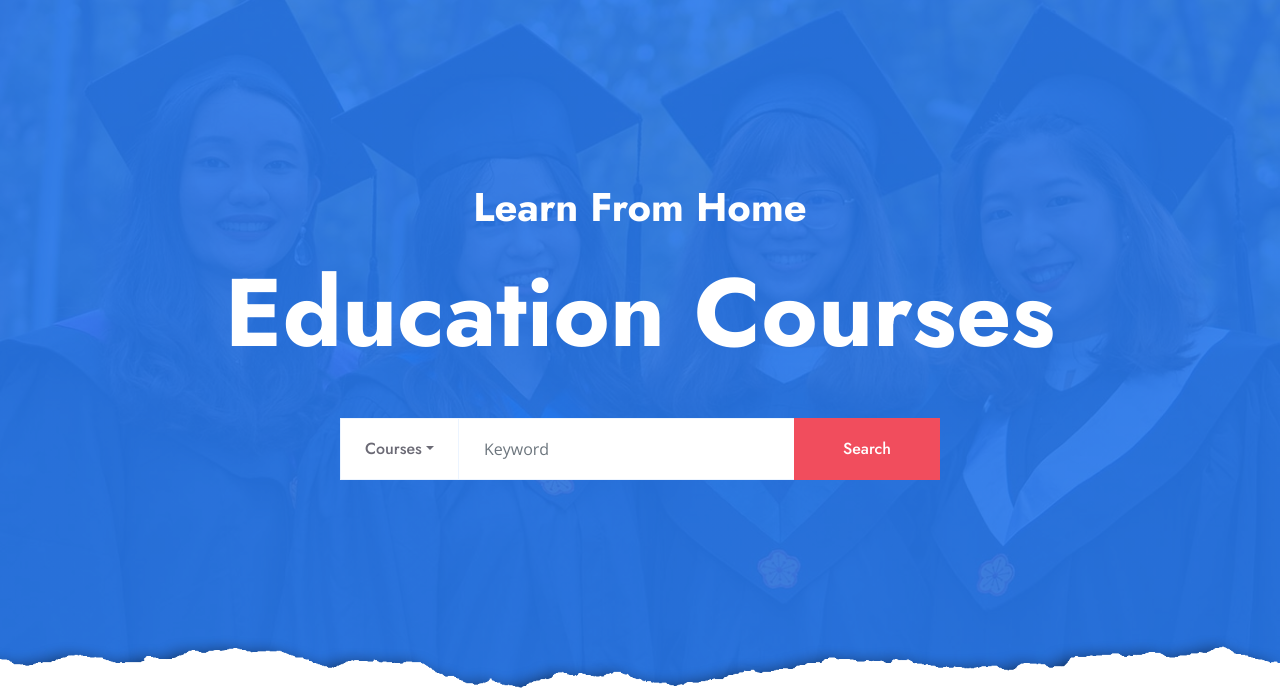
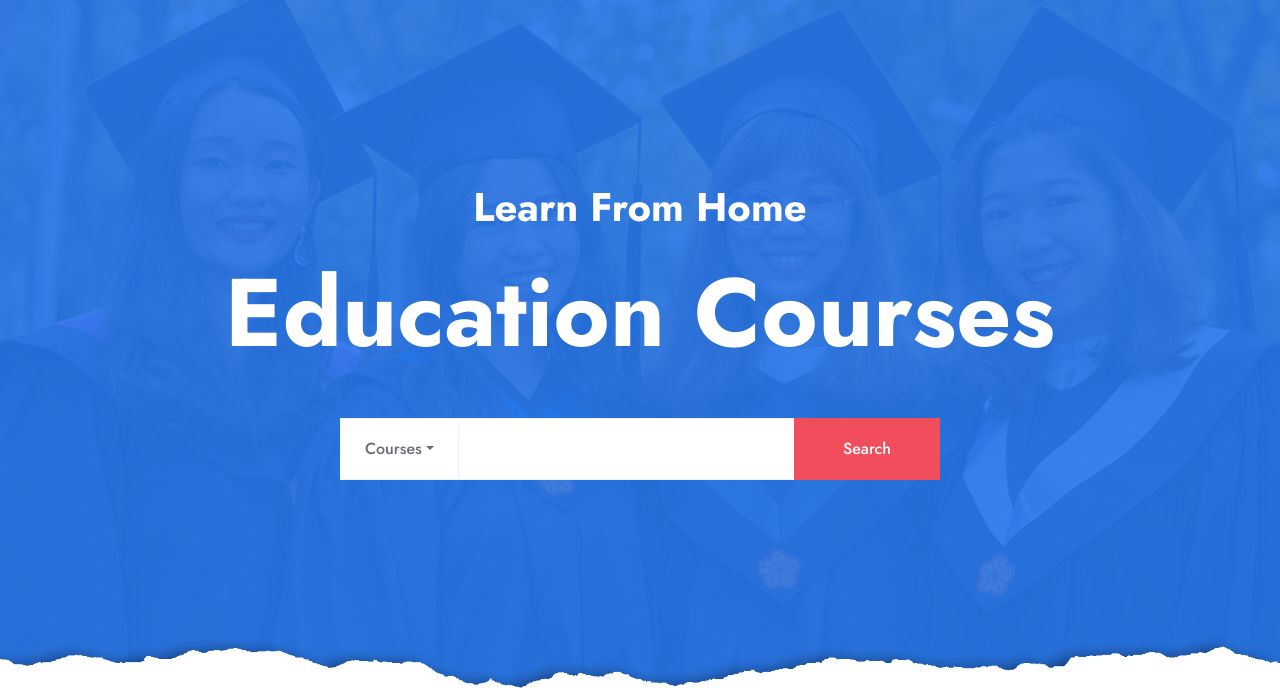
Before and after one commit to abel1506/main_project, a Django app: page /auth/login/ in a window 1280 px wide. Shown: the part 128-820 px from the top of the page. Run offline with Django 5.2, Linux system fonts and the light colour scheme; some libraries are stand-ins or nearby versions.

Commit message:
initial commit

```diff
--- a/mainproject/templates/base.html
+++ b/mainproject/templates/base.html
@@ -99,7 +99,7 @@
                             <a class="dropdown-item" href="#">Courses 3</a>
                         </div>
                     </div>
-                    <input type="text" class="form-control border-light" style="padding: 30px 25px;" placeholder="Keyword">
+                    <input type="text" class="form-control border-light" style="padding: 30px 25px;" placeholder="">
                     <div class="input-group-append">
                         <button class="btn btn-secondary px-4 px-lg-5">Search</button>
                     </div>
```
